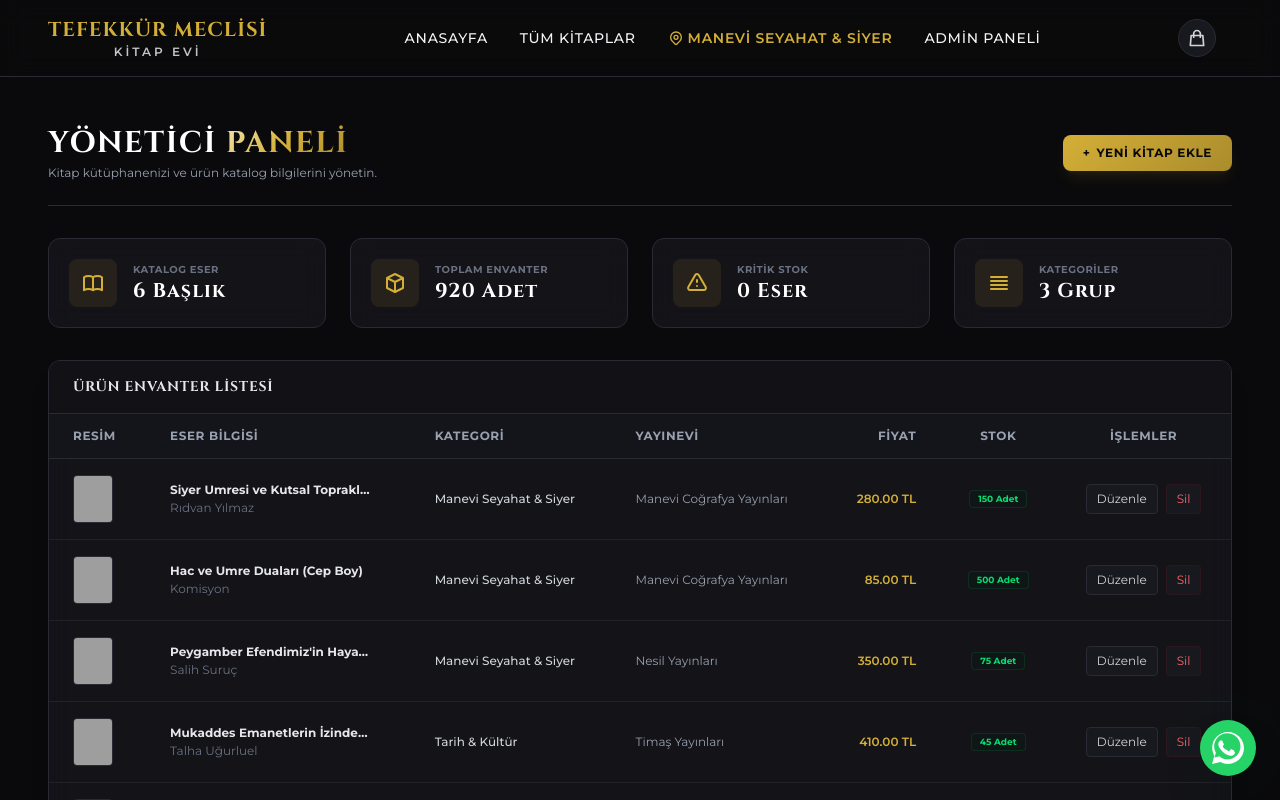
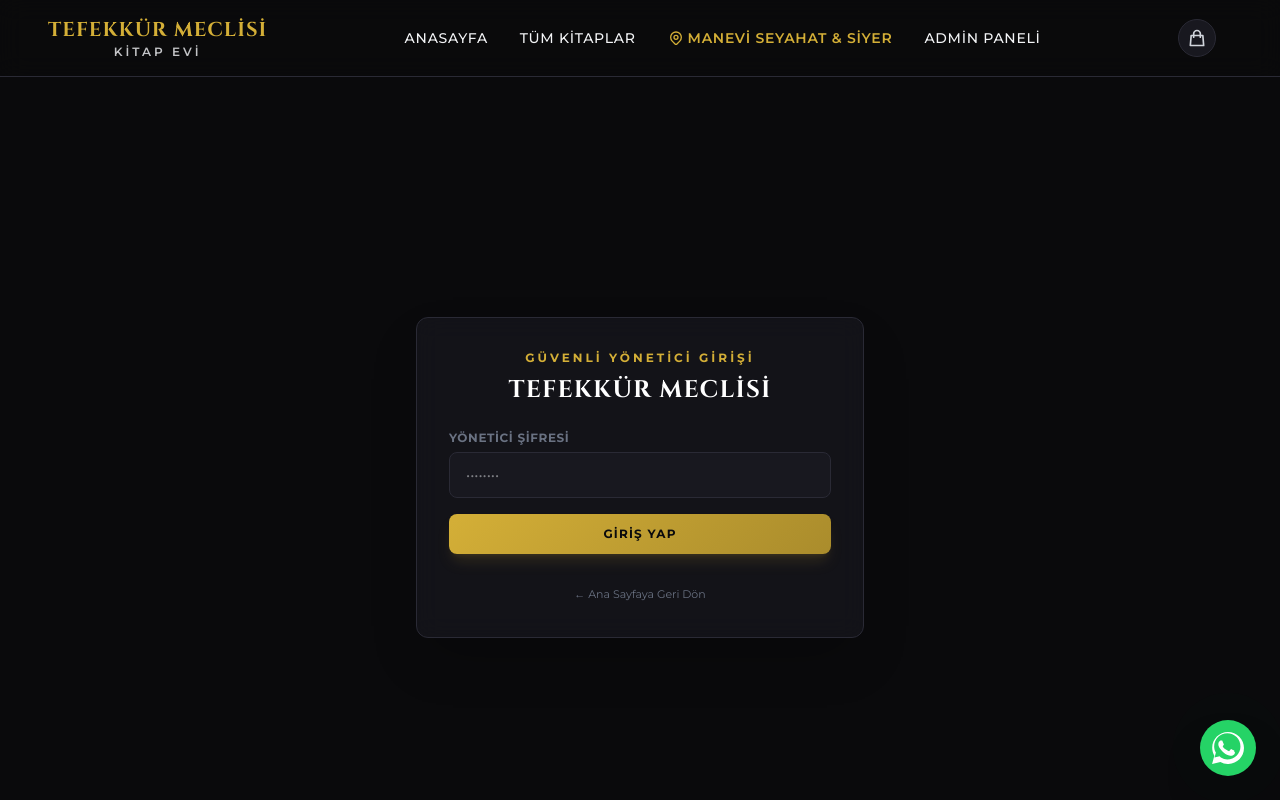
Before and after one commit to ridvanyilmazturizm-lab/tefekk-rmeclisikitapevi, a Next.js app: page /admin in a window 1280 px wide. Shown: the top 800 px of the page. Built offline with nearby package versions, Linux system fonts and the light colour scheme; grey boxes are pictures that could not be loaded.

Commit message:
security: added password authorization gate for admin dashboard

```diff
--- a/src/app/admin/page.js
+++ b/src/app/admin/page.js
@@ -7,6 +7,30 @@ export default function AdminPage() {
   const [books, setBooks] = useState([]);
   const [isLoading, setIsLoading] = useState(true);
   const [error, setError] = useState(null);
+
+  // Authentication States
+  const [isAuthenticated, setIsAuthenticated] = useState(false);
+  const [passwordInput, setPasswordInput] = useState("");
+  const [authError, setAuthError] = useState("");
+
+  // Check authentication session on mount
+  useEffect(() => {
+    const isAuth = sessionStorage.getItem("admin_authenticated");
+    if (isAuth === "true") {
+      setIsAuthenticated(true);
+    }
+  }, []);
+
+  const handleLogin = (e) => {
+    if (e) e.preventDefault();
+    if (passwordInput === "tefekkur123") {
+      setIsAuthenticated(true);
+      sessionStorage.setItem("admin_authenticated", "true");
+      setAuthError("");
+    } else {
+      setAuthError("Hatalı yönetici şifresi girdiniz.");
+    }
+  };
 
   // Form Modal States
   const [isModalOpen, setIsModalOpen] = useState(false);
@@ -138,6 +162,54 @@ export default function AdminPage() {
   const lowStockCount = books.filter((b) => b.stock < 10).length;
   const categoriesList = [...new Set(books.map((b) => b.category))];
   const totalStockQuantity = books.reduce((sum, b) => sum + b.stock, 0);
+
+  if (!isAuthenticated) {
+    return (
+      <div className="bg-[#0a0a0c] min-h-screen flex items-center justify-center py-12 px-6">
+        <div className="max-w-md w-full glass-card p-8 border border-[#d4af37]/35 rounded-2xl shadow-2xl space-y-6 text-center">
+          <div className="space-y-2">
+            <span className="text-[#d4af37] text-xs font-bold tracking-[0.25em] uppercase block">
+              GÜVENLİ YÖNETİCİ GİRİŞİ
+            </span>
+            <h2 className="text-2xl font-bold font-serif text-white tracking-wide">
+              TEFEKKÜR MECLİSİ
+            </h2>
+          </div>
+
+          <form onSubmit={handleLogin} className="space-y-4 text-xs text-left">
+            <div className="space-y-1.5">
+              <label className="text-gray-500 font-bold uppercase tracking-wider block">YÖNETİCİ ŞİFRESİ</label>
+              <input
+                type="password"
+                required
+                value={passwordInput}
+                onChange={(e) => setPasswordInput(e.target.value)}
+                placeholder="••••••••"
+                className="w-full bg-[#18181f] border border-[#2a2a35] focus:border-[#d4af37] rounded-lg px-4 py-3 text-sm text-gray-200 focus:outline-none transition-all"
+              />
+            </div>
+
+            {authError && (
+              <p className="text-red-400 font-semibold text-[11px] bg-red-950/20 border border-red-900/40 p-2 rounded">
+                ⚠️ {authError}
+              </p>
+            )}
+
+            <button
+              type="submit"
+              className="w-full py-3 bg-gold-gradient text-[#0a0a0c] text-xs font-bold tracking-widest rounded-lg hover:bg-none hover:bg-[#f3e5ab] transition-all shadow-lg shadow-[#d4af37]/15 cursor-pointer"
+            >
+              GİRİŞ YAP
+            </button>
+          </form>
+
+          <Link href="/" className="inline-block text-[11px] text-gray-500 hover:text-[#d4af37] transition-colors mt-2">
+            ← Ana Sayfaya Geri Dön
+          </Link>
+        </div>
+      </div>
+    );
+  }
 
   return (
     <div className="bg-[#0a0a0c] min-h-screen py-12 px-6 md:px-12">
```
